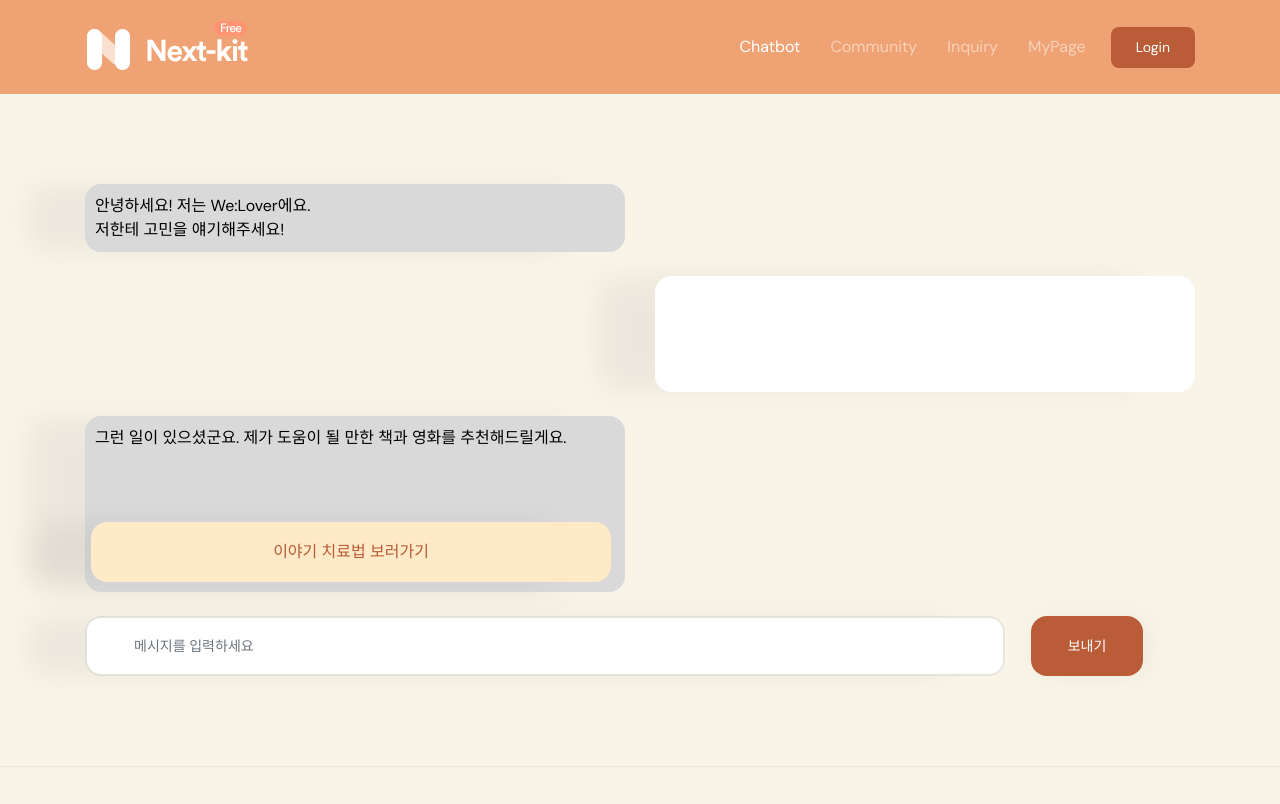
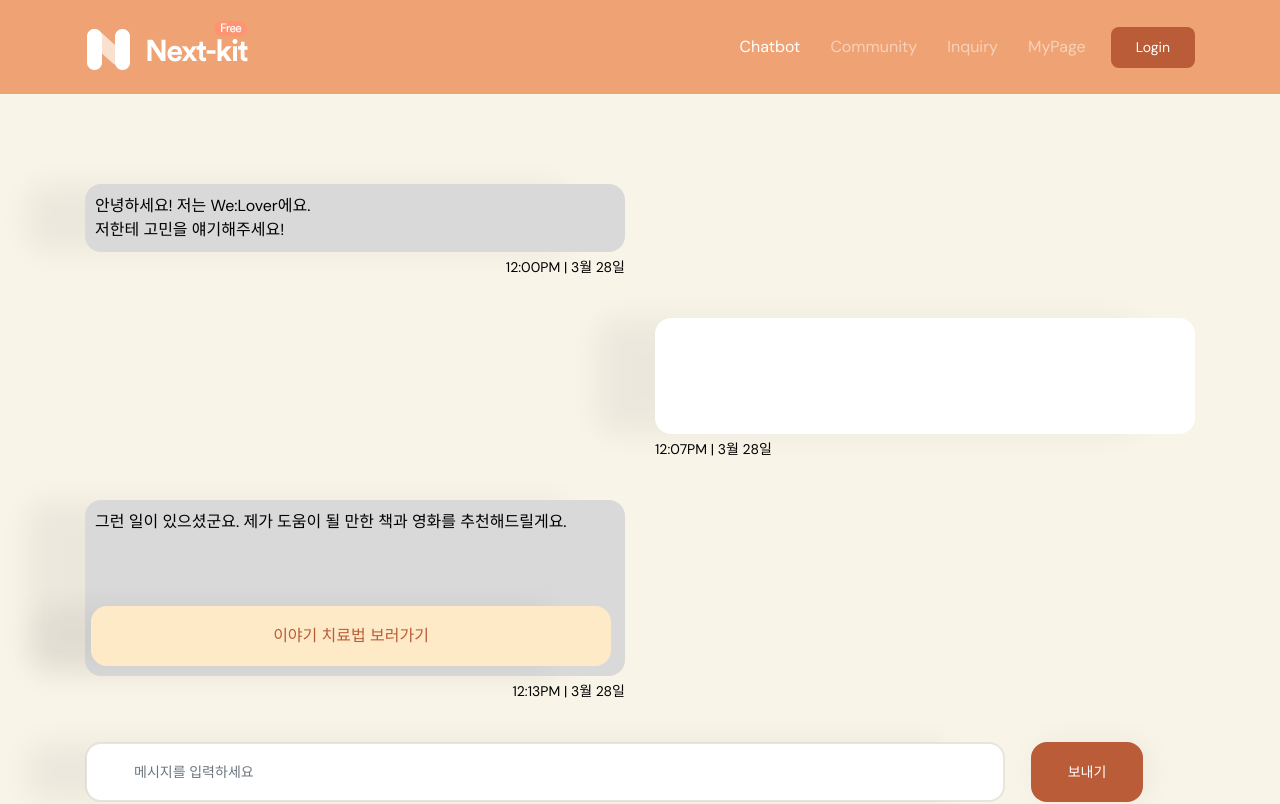
Before and after one commit to DSHanul2023/Hanul-Front, a Next.js app: page /chat in a window 1280 px wide. Shown: the top 804 px of the page. Built offline with nearby package versions, Linux system fonts and the light colour scheme; a web font is replaced by a local one.

Commit message:
Chat time

```diff
--- a/components/custom/sections/chatcomponent.js
+++ b/components/custom/sections/chatcomponent.js
@@ -35,6 +35,7 @@ const ChatComponent = () => {
                     안녕하세요! 저는 We:Lover에요. <br />
                     저한테 고민을 얘기해주세요!
                   </div>
+                  <p className="timestamp">12:00PM | 3월 28일</p>
                 </Col>
               </Row>
 
@@ -47,7 +48,9 @@ const ChatComponent = () => {
                     <br />
                     <br />
                   </div>
+                  <p className="timestamp2">12:07PM | 3월 28일</p>
                 </Col>
+
               </Row>
 
               <Row className="mt-4">
@@ -62,6 +65,7 @@ const ChatComponent = () => {
                     이야기 치료법 보러가기
                     </Button>
                   </div>
+                  <p className="timestamp">12:13PM | 3월 28일</p>
                 </Col>
               </Row>
 
--- a/styles/scss/_elements.scss
+++ b/styles/scss/_elements.scss
@@ -755,6 +755,18 @@ Responsive
     min-width: 0;
     background-color: #FFEAC8; /* Set background color to white */
   }
+  .timestamp{
+    color: #000;
+    font-size: 14px;
+    margin-top: 5px;
+    text-align: right;
+  }
+  .timestamp2{
+    color: #000;
+    font-size: 14px;
+    margin-top: 5px;
+    text-align: left;
+  }
 }
 
 
```
